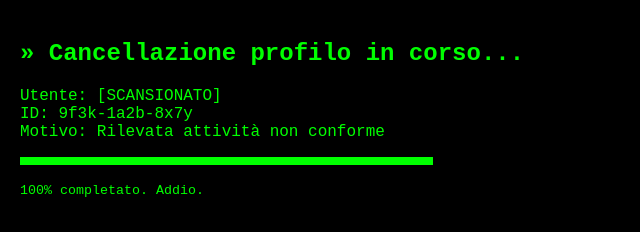
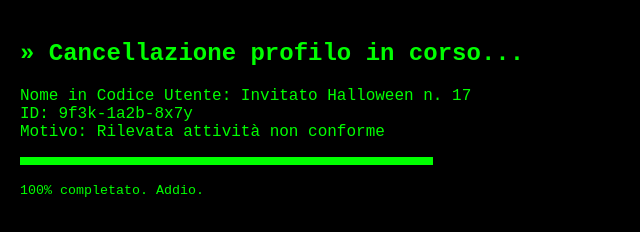
Before and after one commit to fgardini/1.Canc-profilo, a plain HTML site: page index.html in a window 1280 px wide. Shown: the whole page, without its empty margins (0-640 px from the left). Drawn offline with Linux system fonts and the light colour scheme.

Commit message:
Update index.html

```diff
--- a/index.html
+++ b/index.html
@@ -15,7 +15,7 @@
 <body>
   <div class="terminal">
     <h2>» Cancellazione profilo in corso...</h2>
-    <p>Utente: [SCANSIONATO]<br>
+    <p>Nome in Codice Utente: Invitato Halloween n. 17<br>
        ID: 9f3k-1a2b-8x7y<br>
        Motivo: Rilevata attività non conforme</p>
     <div class="progress"></div>
```
